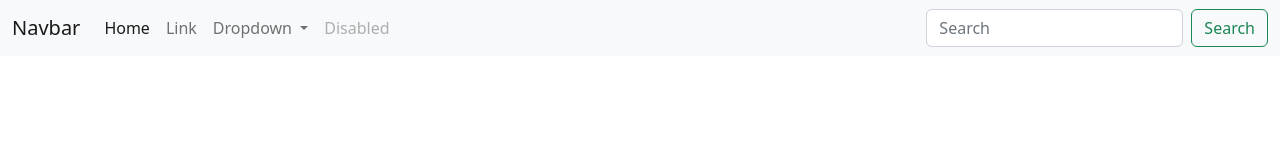
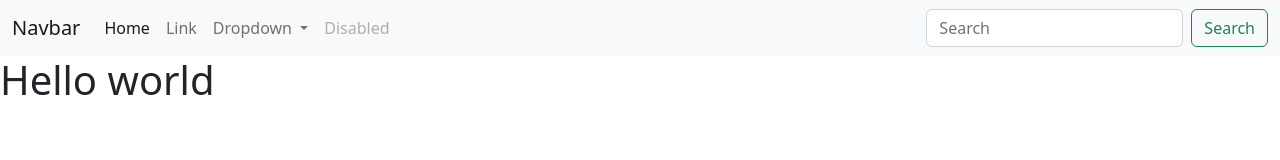
Before and after one commit to shokhjakhon01/jamoa, a plain HTML site: page index.html in a window 1280 px wide. Drawn offline with nearby package versions, Linux system fonts and the light colour scheme.

Commit message:
Add main

```diff
--- a/index.html
+++ b/index.html
@@ -49,5 +49,12 @@
     </header>
 
 
+    <main>
+        <section>
+            <h1>Hello world</h1>
+        </section>
+    </main>
+
+
 </body>
 </html>
```
